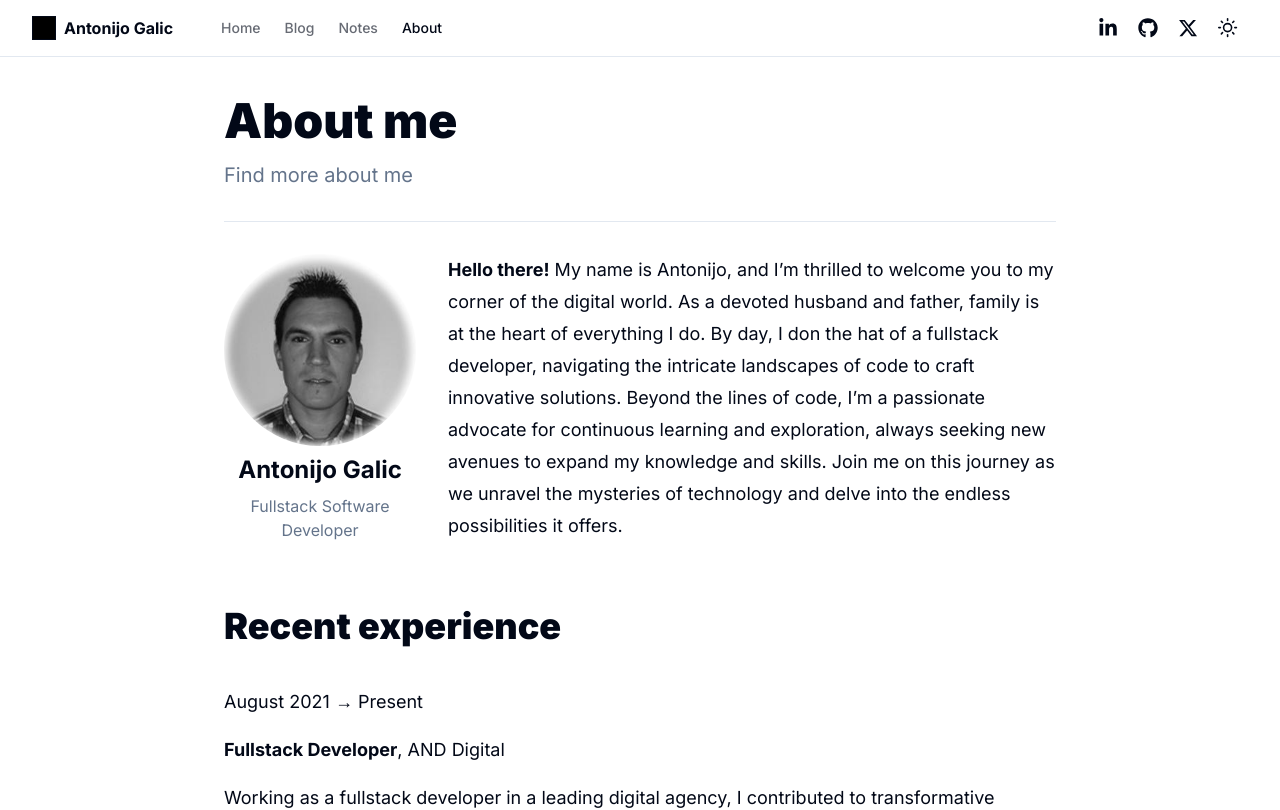
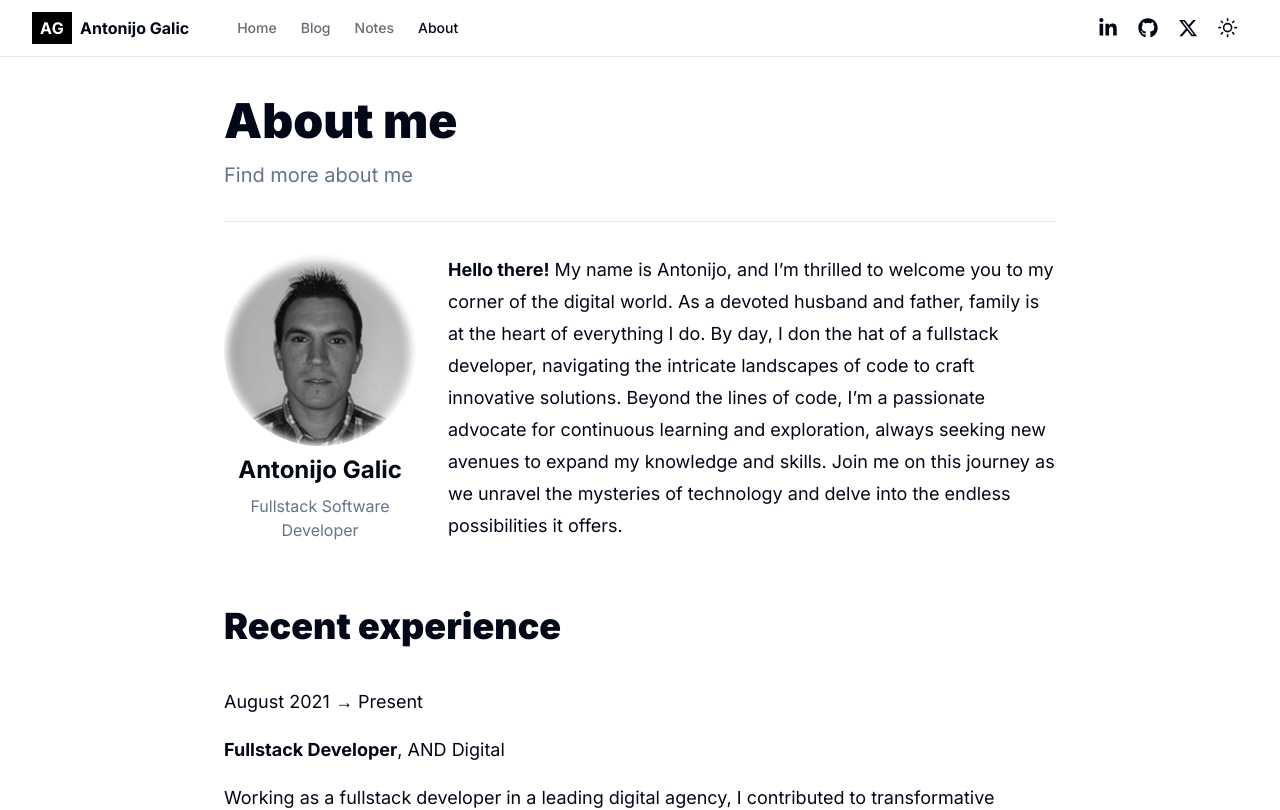
Before and after one commit to Galiant/NextJSBlogPortfolio, a Next.js app: page /about in a window 1280 px wide. Shown: the top 810 px of the page. Built offline with nearby package versions, Linux system fonts and the light colour scheme; no server answers.

Commit message:
Using span element for a logo and adjusting button on home page

```diff
--- a/app/page.tsx
+++ b/app/page.tsx
@@ -25,7 +25,7 @@ export default function Home() {
               View my blog
             </Link>
             <Link
-              href={siteConfig.links.github}
+              href={`mailto:${siteConfig.email}`}
               target='_blank'
               rel='noreferrer'
               className={cn(
@@ -33,7 +33,7 @@ export default function Home() {
                 'w-full sm:w-fit'
               )}
             >
-              Github
+              Get in touch
             </Link>
           </div>
         </div>
--- a/components/icons.tsx
+++ b/components/icons.tsx
@@ -1,20 +1,6 @@
 type IconProps = React.HTMLAttributes<SVGElement>;
 
 export const Icons = {
-  logo: (props: IconProps) => (
-    <svg
-      xmlns='http://www.w3.org/2000/svg'
-      viewBox='0 0 24 24'
-      fill='none'
-      stroke='currentColor'
-      strokeWidth='2'
-      strokeLinecap='round'
-      strokeLinejoin='round'
-      {...props}
-    >
-      <rect cx='42' cy='42' width='24' height='24' fill='black'></rect>
-    </svg>
-  ),
   twitter: (props: IconProps) => (
     <svg
       {...props}
--- a/components/mainNav.tsx
+++ b/components/mainNav.tsx
@@ -4,14 +4,15 @@ import { siteConfig } from '@/config/site';
 import { cn } from '@/lib/utils';
 import Link from 'next/link';
 import { usePathname } from 'next/navigation';
-import { Icons } from './icons';
 
 export function MainNav() {
   const pathname = usePathname();
   return (
     <nav className='flex items-center space-x-4 lg:space-x-6'>
       <Link href='/' className='mr-6 flex items-center space-x-2'>
-        <Icons.logo className='h-6 w-6' />
+        <span className='font-bold px-2 py-1 bg-black dark:bg-white text-white dark:text-black tracking-wide'>
+          AG
+        </span>
         <span className='font-bold'>{siteConfig.name}</span>
       </Link>
       <Link
--- a/components/mobileNav.tsx
+++ b/components/mobileNav.tsx
@@ -5,7 +5,6 @@ import Link, { LinkProps } from 'next/link';
 import { useRouter } from 'next/navigation';
 import { useState } from 'react';
 import { FiMenu } from 'react-icons/fi';
-import { Icons } from './icons';
 import { Button } from './ui/button';
 import { Separator } from './ui/separator';
 import { Sheet, SheetContent, SheetTrigger } from './ui/sheet';
@@ -33,7 +32,9 @@ export function MobileNav() {
           href='/'
           className='flex items-center'
         >
-          <Icons.logo className='mr-2 h-4 w-4' />
+          <span className='font-bold px-2 py-1 bg-black dark:bg-white text-white dark:text-black tracking-wide mr-2'>
+            AG
+          </span>
           <span className='font-bold'>{siteConfig.name}</span>
         </MobileLink>
         <Separator className='mt-4' />
--- a/components/siteFooter.tsx
+++ b/components/siteFooter.tsx
@@ -10,7 +10,7 @@ export function SiteFooter() {
           <a
             target='_blank'
             rel='noreferrer'
-            href='mailto:antonijodev@gmail.com'
+            href={`mailto:${siteConfig.email}`}
           >
             <span className='sr-only'>Mail</span>
             <IoIosMail size={24} />
--- a/config/site.ts
+++ b/config/site.ts
@@ -3,6 +3,7 @@ export const siteConfig = {
   url: 'https://antonijogalic.com/',
   description: 'Personal portfolio and blog page',
   author: 'Antonijo Galic',
+  email: 'antonijodev@gmail.com',
   links: {
     linkedin: 'https://www.linkedin.com/in/antonijogalic/',
     github: 'https://github.com/Galiant',
```
